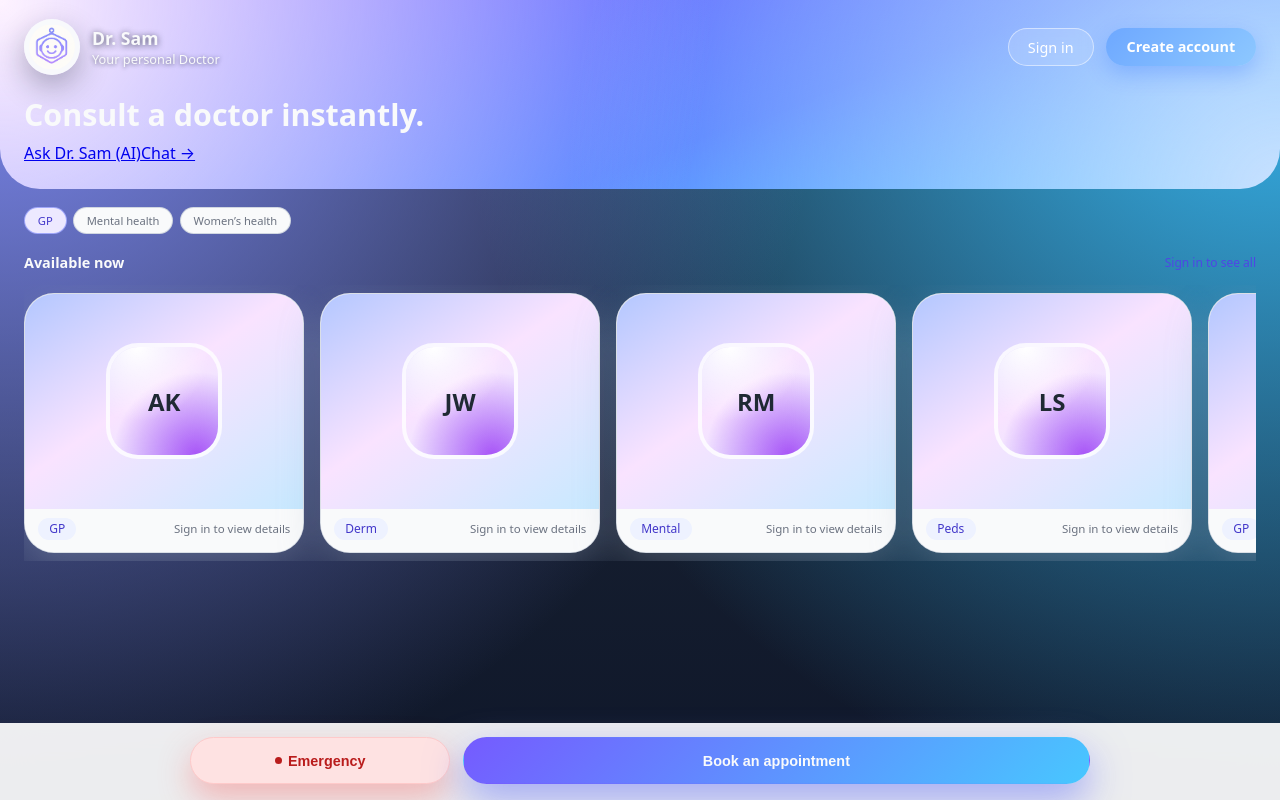
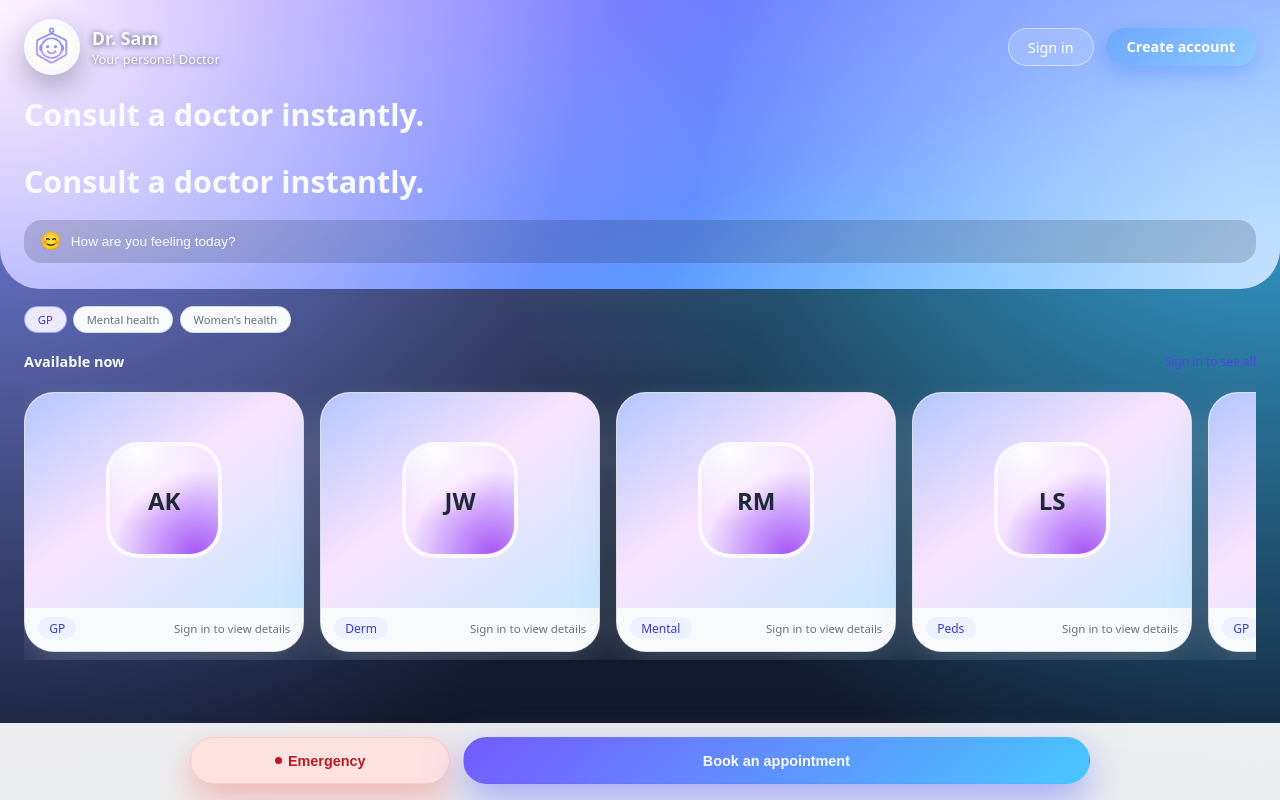
Before and after one commit to AICreditWallet/DrSam, a Next.js app: page / in a window 1280 px wide. Built offline with nearby package versions, Linux system fonts and the light colour scheme.

Commit message:
Revert hero prompt to 'How are you feeling today?'

```diff
--- a/app/globals.css
+++ b/app/globals.css
@@ -1736,3 +1736,19 @@ body {
 .home-hero .brand-subtitle {
   color: #f9fafb;
 }
+.ai-chat-bar {
+  width: 100%;
+  padding: 14px 18px;
+  border-radius: 22px;
+  background: rgba(255, 255, 255, 0.15);
+  backdrop-filter: blur(14px);
+  display: flex;
+  align-items: center;
+  justify-content: space-between;
+  color: #ffffff;
+  font-size: 15px;
+  margin: 12px 0 4px 0;
+  border: 1px solid rgba(255,255,255,0.18);
+  cursor: pointer;
+  transition: background 0.2s;
+}
--- a/app/page.tsx
+++ b/app/page.tsx
@@ -51,12 +51,15 @@ export default function Home() {
           <div className="hero-text-block">
             <h1 className="hero-heading">Consult a doctor instantly.</h1>
 
-            {/* AI Chat – minimal prompt */}
-{/* AI Chat – minimal prompt */}
-<Link href="/ai" className="ai-chat-bar">
-  <span className="ai-chat-text">Ask Dr. Sam (AI)</span>
-  <span className="ai-chat-action">Chat →</span>
-</Link>
+            <div className="hero-text-block">
+  <h1 className="hero-heading">Consult a doctor instantly.</h1>
+
+  <button className="hero-prompt" type="button">
+    <span className="hero-emoji">😊</span>
+    <span>How are you feeling today?</span>
+  </button>
+</div>
+
 
 
 
```
